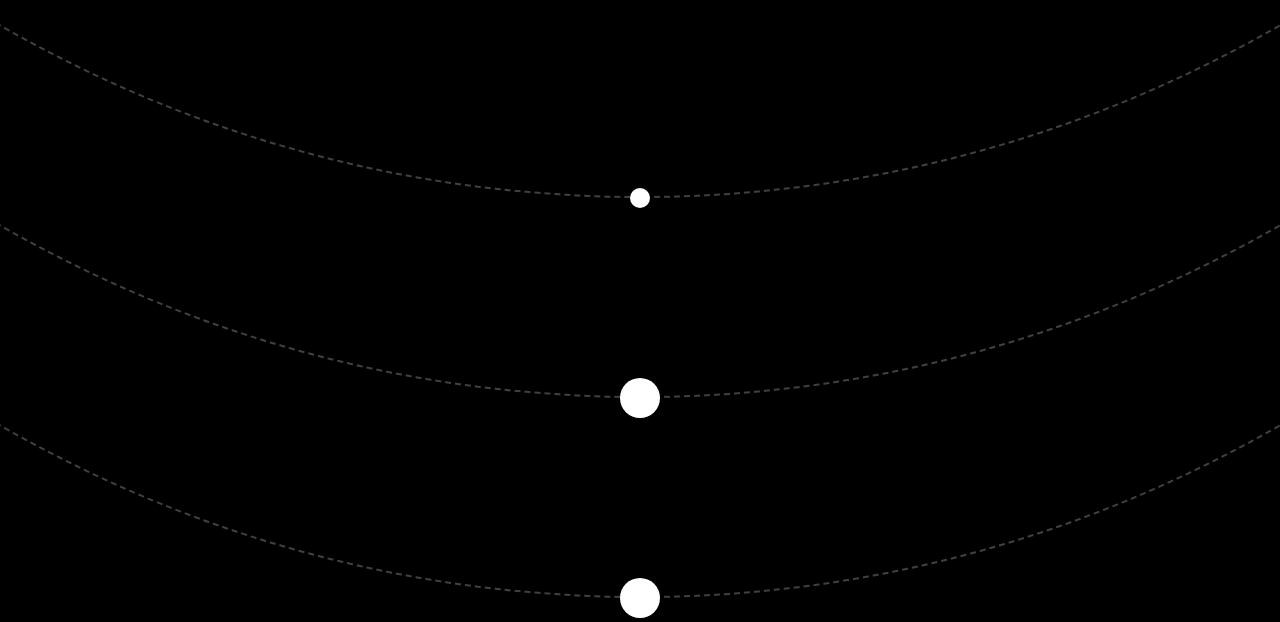
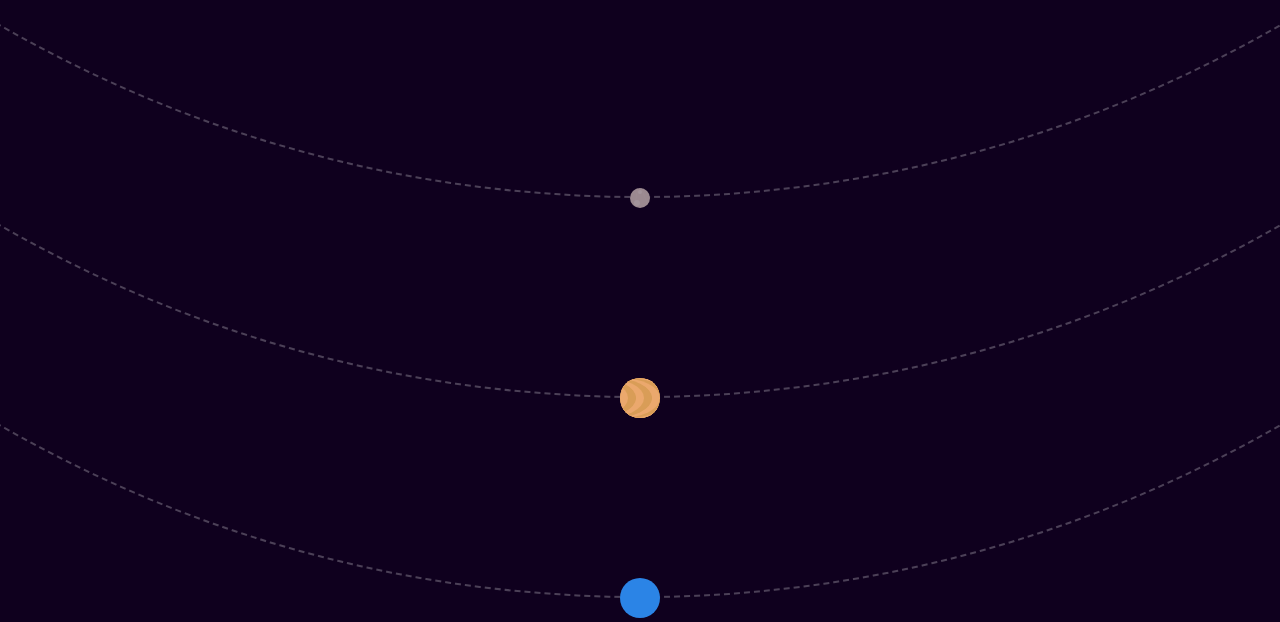
Before and after one commit to vanjaveselinovic/solarsystem, a plain HTML site: page index.html in a window 1280 px wide. Shown: the part 110-732 px from the top of the page. Drawn offline with Linux system fonts and the light colour scheme.

Commit message:
nicer colors, planet rotation, mercury and venus surfaces

```diff
--- a/index.html
+++ b/index.html
@@ -20,25 +20,93 @@
 				<div class="path-container">
 					<div class="path"></div>
 				</div>
-				<div class="planet" id="mercury"></div>
+				<div class="planet" id="mercury">
+					<div class="surface-container">
+						<div class="surface">
+							<div class="crater"></div>
+							<div class="crater"></div>
+							<div class="crater"></div>
+							<div class="crater"></div>
+							<div class="crater"></div>
+							<div class="line"></div>
+							<div class="line"></div>
+							<div class="line"></div>
+							<div class="crater"></div>
+							<div class="crater"></div>
+							<div class="line"></div>
+							<div class="line"></div>
+						</div>
+						<div class="surface">
+							<div class="crater"></div>
+							<div class="crater"></div>
+							<div class="crater"></div>
+							<div class="crater"></div>
+							<div class="crater"></div>
+							<div class="line"></div>
+							<div class="line"></div>
+							<div class="line"></div>
+							<div class="crater"></div>
+							<div class="crater"></div>
+							<div class="line"></div>
+							<div class="line"></div>
+						</div>
+					</div>
+				</div>
 			</div>
 			<div class="orbit">
 				<div class="path-container">
 					<div class="path"></div>
 				</div>
-				<div class="planet" id="venus"></div>
+				<div class="planet" id="venus">
+					<div class="surface-container">
+						<div class="surface">
+							<div class="cloud"></div>
+							<div class="cloud"></div>
+							<div class="cloud"></div>
+							<div class="cloud"></div>
+							<div class="cloud"></div>
+							<div class="cloud"></div>
+							<div class="cloud"></div>
+							<div class="cloud"></div>
+							<div class="cloud"></div>
+							<div class="cloud"></div>
+						</div>
+						<div class="surface">
+							<div class="cloud"></div>
+							<div class="cloud"></div>
+							<div class="cloud"></div>
+							<div class="cloud"></div>
+							<div class="cloud"></div>
+							<div class="cloud"></div>
+							<div class="cloud"></div>
+							<div class="cloud"></div>
+							<div class="cloud"></div>
+							<div class="cloud"></div>
+						</div>
+					</div>
+				</div>
 			</div>
 			<div class="orbit">
 				<div class="path-container">
 					<div class="path"></div>
 				</div>
-				<div class="planet" id="earth"></div>
+				<div class="planet" id="earth">
+					<div class="surface-container">
+						<div class="surface"></div>
+						<div class="surface"></div>
+					</div>
+				</div>
 			</div>
 			<div class="orbit">
 				<div class="path-container">
 					<div class="path"></div>
 				</div>
-				<div class="planet" id="mars"></div>
+				<div class="planet" id="mars">
+					<div class="surface-container">
+						<div class="surface"></div>
+						<div class="surface"></div>
+					</div>
+				</div>
 			</div>
 			<div class="uncleared orbit">
 				<div class="path-container">
--- a/style.css
+++ b/style.css
@@ -3,7 +3,7 @@
 }
 
 body {
-	background: black;
+	background: #0f001e;
 	color: white;
 	text-align: center;
 	overflow-x: hidden;
@@ -45,13 +45,19 @@ h2 {
 #sun {
 	width: 100%;
 	padding-bottom: 100%;
-	background: orange;
+	background: #ff8a3c;
 	margin-bottom: 100px;
 }
 
 .planet {
 	top: 50%;
 	position: relative;
+	z-index: 1;
+	overflow: hidden;
+}
+
+.planet:hover {
+	transform: translate(0, -50%) !important;
 }
 
 @keyframes spin {
@@ -79,66 +85,305 @@ h2 {
 	top: -100%;
 	border-radius: 50%;
 	border: 2px dashed white;
-	/*animation: spin 5s linear infinite;*/
+	/*animation: spin 500s linear infinite;*/
 }
 
 .uncleared .path-container {
-	transform: translate(0, 10px);
+	transform: translate(0, 5px);
 }
 
 .uncleared .path {
-	border: 20px dashed white;
+	border: 10px dashed white;
 	opacity: 0.25;
 }
 
 #mercury {
-	transform:translate(0, -50%) scale(0.2);
+	transform: translate(0, -50%) scale(0.2);
+	background: #9b8990;
 }
 
 #venus {
-	transform:translate(0, -50%) scale(0.4);
+	transform: translate(0, -50%) scale(0.4);
+	background: #d99d57;
 }
 
 #earth {
-	transform:translate(0, -50%) scale(0.4);
+	transform: translate(0, -50%) scale(0.4);
+	background: #2b84e6;
 }
 
 #mars {
-	transform:translate(0, -50%) scale(0.3);
+	transform: translate(0, -50%) scale(0.3);
+	background: #c25848;
 }
 
 #ceres {
-	transform:translate(0, -50%) scale(0.2);
+	transform: translate(0, -50%) scale(0.2);
 }
 
 #jupiter {
-	transform:translate(0, -50%) scale(1);
+	transform: translate(0, -50%) scale(1.5);
+}
+
+#jupiter:hover {
+	transform: translate(0, -50%) scale(1.6) !important;
 }
 
 #saturn {
-	transform:translate(0, -50%) scale(0.8);
+	transform: translate(0, -50%) scale(1.2);
+}
+
+#saturn:hover {
+	transform: translate(0, -50%) scale(1.5) !important;
 }
 
 #uranus {
-	transform:translate(0, -50%) scale(0.6);
+	transform: translate(0, -50%) scale(0.6);
 }
 
 #neptune {
-	transform:translate(0, -50%) scale(0.6);
+	transform: translate(0, -50%) scale(0.6);
 }
 
 #pluto {
-	transform:translate(0, -50%) scale(0.2);
+	transform: translate(0, -50%) scale(0.2);
 }
 
 #haumea {
-	transform:translate(0, -50%) scale(0.2);
+	transform: translate(0, -50%) scale(0.2);
 }
 
 #makemake {
-	transform:translate(0, -50%) scale(0.2);
+	transform: translate(0, -50%) scale(0.2);
 }
 
 #eris {
-	transform:translate(0, -50%) scale(0.2);
+	transform: translate(0, -50%) scale(0.2);
 }
+
+@keyframes planetrotation {
+	from {
+		left: 0;
+	}
+	to {
+		left: -200%;
+	}
+}
+
+.surface-container {
+	position: absolute;
+	width: 400%;
+	height: 100%;
+	top: 0;
+	left: 0;
+	animation: planetrotation 2.5s linear infinite;
+}
+
+.surface {
+	position: absolute;
+	width: 50%;
+	height: 100%;
+	top: 0;
+	left: 0;
+}
+
+.surface:nth-child(2) {
+	left: 50%;
+}
+
+.crater {
+	border-radius: 50%;
+	position: absolute;
+}
+
+.line {
+	position: absolute;
+}
+
+/* ------------------- MERCURY ------------------- */
+
+#mercury .surface .crater {
+	background: #a3949b;
+	z-index: 2;
+}
+
+#mercury .surface .line {
+	background: #a3949b;
+	z-index: 1;
+}
+
+#mercury .surface .crater:nth-child(1) {
+	width: 10%;
+	height: 20%;
+	top: 10%;
+	left: 20%;
+}
+
+#mercury .surface .crater:nth-child(2) {
+	width: 15%;
+	height: 30%;
+	top: 60%;
+	left: 10%;
+}
+
+#mercury .surface .crater:nth-child(3) {
+	background: #9f8e94;
+	width: 30%;
+	height: 60%;
+	top: -10%;
+	left: 50%;
+	z-index: 1;
+}
+
+#mercury .surface .crater:nth-child(4) {
+	width: 10%;
+	height: 20%;
+	top: 30%;
+	left: 50%;
+}
+
+#mercury .surface .crater:nth-child(5) {
+	width: 10%;
+	height: 20%;
+	top: 60%;
+	left: 90%;
+}
+
+#mercury .surface .line:nth-child(6) {
+	width: 1%;
+	height: 100%;
+	left: 72%;
+}
+
+#mercury .surface .line:nth-child(7) {
+	width: 1%;
+	height: 200%;
+	top: -50%;
+	left: 72%;
+	transform: rotate(45deg);
+	transform-origin: 50% 55%;
+}
+
+#mercury .surface .line:nth-child(8) {
+	background: #a3949b;
+	width: 1%;
+	height: 200%;
+	top: -50%;
+	left: 82%;
+	transform: rotate(-13deg);
+	transform-origin: 50% 62%;
+}
+
+#mercury .surface .crater:nth-child(9) {
+	background: #aba2aa;
+	width: 5%;
+	height: 10%;
+	top: 55%;
+	left: 70%;
+}
+
+#mercury .surface .crater:nth-child(10) {
+	background: #aba2aa;
+	width: 5%;
+	height: 10%;
+	top: 70%;
+	left: 80%;
+}
+
+#mercury .surface .line:nth-child(11) {
+	background: #9f8e94;
+	width: 1%;
+	height: 200%;
+	top: -50%;
+	left: 20%;
+	transform: rotate(10deg);
+	transform-origin: 50% 20%;
+}
+
+#mercury .surface .line:nth-child(12) {
+	background: #9f8e94;
+	width: 1%;
+	height: 200%;
+	top: -50%;
+	left: 30%;
+	transform: rotate(-20deg);
+	transform-origin: 50% 30%;
+}
+
+/* ------------------- VENUS ------------------- */
+
+#venus .surface-container {
+	transform: translate(-50%, 0);
+}
+
+#venus .surface:nth-child(1) {
+	z-index: 2;
+}
+
+#venus .surface:nth-child(2) {
+	z-index: 1;
+}
+
+#venus .surface .cloud {
+	position: absolute;
+	width: 100%;
+	height: 100%;
+	border-right: 20px solid;
+	border-top: 20px solid;
+	border-bottom: 20px solid;
+	border-radius: 100%;
+	top: 0;
+}
+
+#venus .surface .cloud:nth-child(odd) {
+	border-color: #eba86d;
+}
+
+#venus .surface .cloud:nth-child(even) {
+	border-color: #d99d57;
+}
+
+#venus .surface .cloud:nth-child(1) {
+	left: 90%;
+}
+
+#venus .surface .cloud:nth-child(2) {
+	left: 80%;
+}
+
+#venus .surface .cloud:nth-child(3) {
+	left: 70%;
+}
+
+#venus .surface .cloud:nth-child(4) {
+	left: 60%;
+}
+
+#venus .surface .cloud:nth-child(5) {
+	left: 50%;
+}
+
+#venus .surface .cloud:nth-child(6) {
+	left: 40%;
+}
+
+#venus .surface .cloud:nth-child(7) {
+	left: 30%;
+}
+
+#venus .surface .cloud:nth-child(8) {
+	left: 20%;
+}
+
+#venus .surface .cloud:nth-child(9) {
+	left: 10%;
+}
+
+#venus .surface .cloud:nth-child(10) {
+	left: 0%;
+}
+
+/* ------------------- EARTH ------------------- */
+
+
+/* ------------------- MARS ------------------- */
```
Also changed, not shown: 1 other file.
